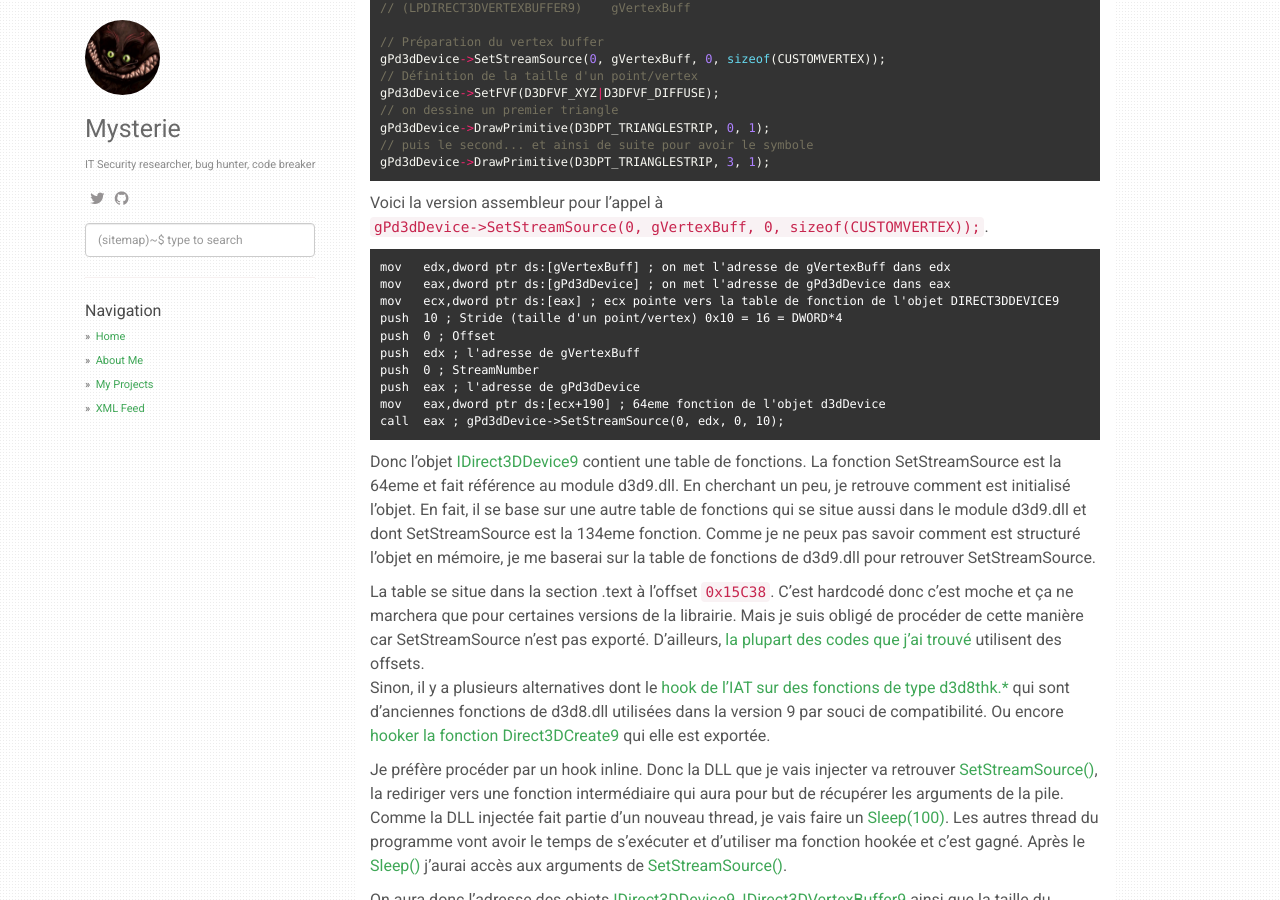
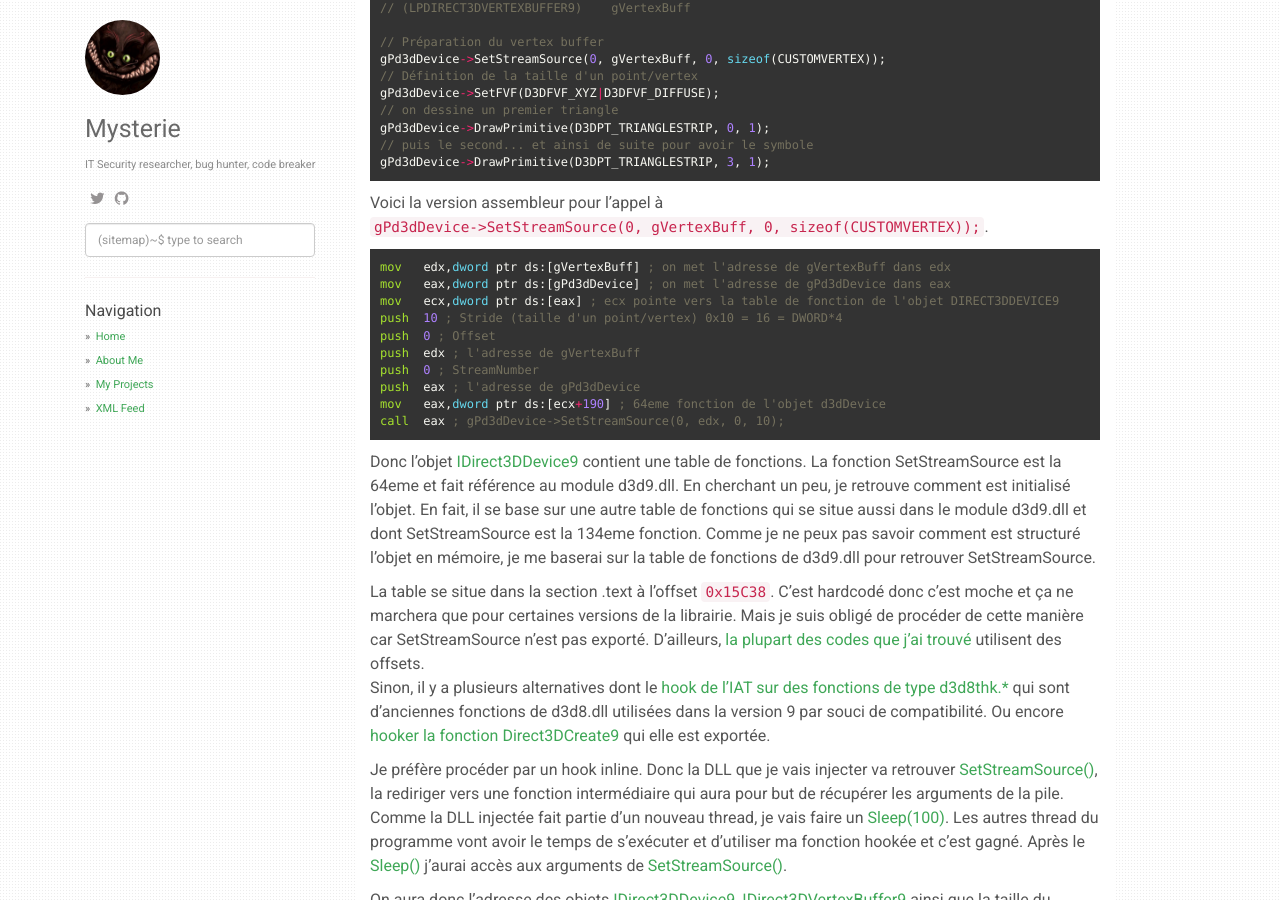
Before and after one commit to Mysterie/Mysterie.github.io, a Jekyll site: the page built from _posts/2009-05-21-D3D-Hooking.markdown, in a window 1280 px wide and 900 px high, scrolled down 487 px. Built offline with Jekyll 4.4.1, drawn with Linux system fonts in a browser that asks for light colours; nearby versions of some CDN libraries; comment, search, counter and statistics services are not loaded.

Commit message:
fix syntax highlight keyword

```diff
--- a/_posts/2009-05-02-coloriage.markdown
+++ b/_posts/2009-05-02-coloriage.markdown
@@ -25,7 +25,7 @@ Physical [0xec000000 - 0xec800000]
 Biensûr ce sont des adresses physiques, on peut ensuite utiliser la fonction [MmMapIoSpace](http://msdn.microsoft.com/en-us/library/aa932608.aspx) pour y accéder mais ça reviendrait à faire une copie de la mémoire physique vers la mémoire virtuelle et on se retrouve avec DEUX buffers vidéo en ram :/.
 Alors on va essayer de retrouver le premier qui est déjà en mémoire. J'ai donc fait un programme en C qui affiche un pixel rose en haut à gauche de l'écran.
 
-{% highlight C %}
+{% highlight c %}
 //Rien de complexe pour le programme.
 HDC hScreenDC;
 hScreenDC = GetDC(0); // screen
@@ -36,7 +36,7 @@ ReleaseDC(0, hScreenDC);
 
 Et ensuite je débugge tout ça. Donc dans notre programme on commence par un appel a la fonction [SetPixel](http://msdn.microsoft.com/en-us/library/dd145078%28VS.85%29.aspx) qui se trouve dans gdi32.dll. La [GDI](http://fr.wikipedia.org/wiki/Graphics_Device_Interface) permet de faire le lien entre les applications et les pilotes graphique et à la fin de gdi32!SetPixel on a un appel à une petite routine assez spécifique:
 
-{% highlight Assembly %}
+{% highlight nasm %}
 mov eax, 111Ah
 mov edx, 7FFE0300h
 call dword ptr [edx] ; ntdll!KiFastSystemCall
--- a/_posts/2009-05-21-D3D-Hooking.markdown
+++ b/_posts/2009-05-21-D3D-Hooking.markdown
@@ -13,7 +13,7 @@ Une autre méthode intéressante est [SetStreamSource()](https://docs.microsoft.
 
 Le code important dans le programme est:
 
-{% highlight C %}
+{% highlight c %}
 // (LPDIRECT3DDEVICE9)		gPd3dDevice
 // (LPDIRECT3DVERTEXBUFFER9)	gVertexBuff
 
@@ -29,7 +29,7 @@ gPd3dDevice->DrawPrimitive(D3DPT_TRIANGLESTRIP, 3, 1);
 
 Voici la version assembleur pour l'appel à `gPd3dDevice->SetStreamSource(0, gVertexBuff, 0, sizeof(CUSTOMVERTEX));`.
 
-{% highlight Assembly %}
+{% highlight nasm %}
 mov   edx,dword ptr ds:[gVertexBuff] ; on met l'adresse de gVertexBuff dans edx
 mov   eax,dword ptr ds:[gPd3dDevice] ; on met l'adresse de gPd3dDevice dans eax
 mov   ecx,dword ptr ds:[eax] ; ecx pointe vers la table de fonction de l'objet DIRECT3DDEVICE9
@@ -51,7 +51,7 @@ Je préfère procéder par un hook inline. Donc la DLL que je vais injecter va r
 
 On aura donc l'adresse des objets [IDirect3DDevice9](https://docs.microsoft.com/en-us/windows/desktop/api/d3d9/nn-d3d9-idirect3ddevice9), [IDirect3DVertexBuffer9](https://docs.microsoft.com/en-us/windows/desktop/api/d3d9helper/nn-d3d9helper-idirect3dvertexbuffer9) ainsi que la taille du `CUSTOMVERTEX`. Ensuite on utilise les objets comme s'ils nous appartenaient. Donc, pour avoir accès aux fameux points de la figure, il suffit de faire un:
 
-{% highlight C %}
+{% highlight c %}
 // pVertices contiendra l'adresse du début de la mémoire ou sont stoqué les vertex
 // gVertexBuff représente l'objet IDirect3DVertexBuffer9
 gVertexBuff->Lock(0, vertexSize, (void **)&pVertices;, 0);
--- a/_posts/2010-01-24-CVE-2010-0232.markdown
+++ b/_posts/2010-01-24-CVE-2010-0232.markdown
@@ -15,7 +15,7 @@ La solution est basique, il suffit d'invoquer un exécutable 16bits. Alors ntvdm
 
 Avant d'appeler la fonction `NtVdmControl` il faut donner au champ Vdm du `TEB` l'adresse d'une structure de type `VDM_TIB`:
 
-{% highlight C %}
+{% highlight c %}
 // Thread Information Block for VDM Threads
 // http://doxygen.reactos.org/dd/de7/vdm_8h_source.html
 typedef struct _Vdm_Tib {
@@ -58,7 +58,7 @@ __3] Une "trap frame" ne peut être forgée en ring3__
 La fonction `nt!VdmpStartExecution` va faire passer notre thread en mode virtuel pour cela elle va faire appel à la fonction `nt!VdmSwapContexts`. Celle-ci va mettre à jour la trap frame crée par `KiFastCallEntry` avec notre `VdmTib.VdmContext`.
 La trap frame contient l'état de tous les registres du thread avant le passage en ring0(kernel). Voici ce qui va se passer:
 
-{% highlight C %}
+{% highlight c %}
 // J'ai simplifié au maximum
 // http://doxygen.reactos.org/d9/d2a/vdmexec_8c_a76568763a2d5e9d5f49cdc36256148b0.html#a76568763a2d5e9d5f49cdc36256148b0
 nt!VdmSwapContexts(PKTRAP_FRAME TrapFrame, PCONTEXT MonitorContext, PCONTEXT VdmContext) {
@@ -87,7 +87,7 @@ nt!VdmSwapContexts(PKTRAP_FRAME TrapFrame, PCONTEXT MonitorContext, PCONTEXT Vdm
 Donc on contrôle notre trap frame. A la fin de la fonction `nt!VdmpStartExecution` l'instruction `IRET` fait basculer notre thread vers le ring3(user) et restaure ses registres avec ceux de la trap frame.
 Le registre qui nous intéresse le plus est l'`EFLAG` qui contient `TF=1` et `VM=1`. Le `VM=1` va créer une task en mode virtuel, le `TF=1` quant à lui sort de nulle part:
 
-{% highlight C %}
+{% highlight c %}
 VdmTib.VdmContext.EFlags    = EFLAGS_TF_MASK;
 {% endhighlight %}
 
--- a/_posts/2011-07-31-cve-2011-1281.markdown
+++ b/_posts/2011-07-31-cve-2011-1281.markdown
@@ -23,7 +23,7 @@ So, for writing the PoC we have to follow these steps :
 I won't speak about first step immediately for differents reasons.
 Let’s start with step two « create a single zombie console ». For me it’s the hardest part. We have to code `AllocConsole` and `AllocConsoleInternal` (I only scope Windows XP version for the moment). With `AllocConsoleInternal` we can control the `PropRoutine` & `CtrlRoutine` of the console. For coding this function I start googling with « AllocConsoleInternal + PropRoutine + CtrlRoutine » and reach this function definition :
 
-{% highlight C %}
+{% highlight c %}
 BOOL APIENTRY AllocConsoleInternal(
  IN LPWSTR lpTitle,
  IN DWORD dwTitleLength,
@@ -35,7 +35,7 @@ BOOL APIENTRY AllocConsoleInternal(
  IN DWORD dwAppNameLength,
  IN LPTHREAD_START_ROUTINE CtrlRoutine,
  IN LPTHREAD_START_ROUTINE PropRoutine,
- IN OUT PCONSOLE_INFO pConsoleInfo)
+ IN OUT PCONSOLE_INFO pConsoleInfo);
 {% endhighlight %}
 
 With some call to `ntdll!CsrAllocateCaptureBuffer`, `ntdll!CsrCaptureMessageBuffer` for desktop, title and current dir memory allocation. And then `ntdll!CsrClientCallServer` with `allocConsole` request we will reach `winsrv!SrvAllocConsole` and then spawn a console. For testing we lunch a broken console and kill his process and his parent process, after that we do a « right clic + proprieties/default » on the broken console and then we have a `winsrv!InternalCreateCallbackThread` executed with free handle! (the killed parent process handle precisely).
```
Also changed, not shown: _posts/2009-09-14-cloudburst-suite.markdown (+5 -5 lines), _posts/2010-06-23-ndh-write-up.markdown (+4 -4 lines).
